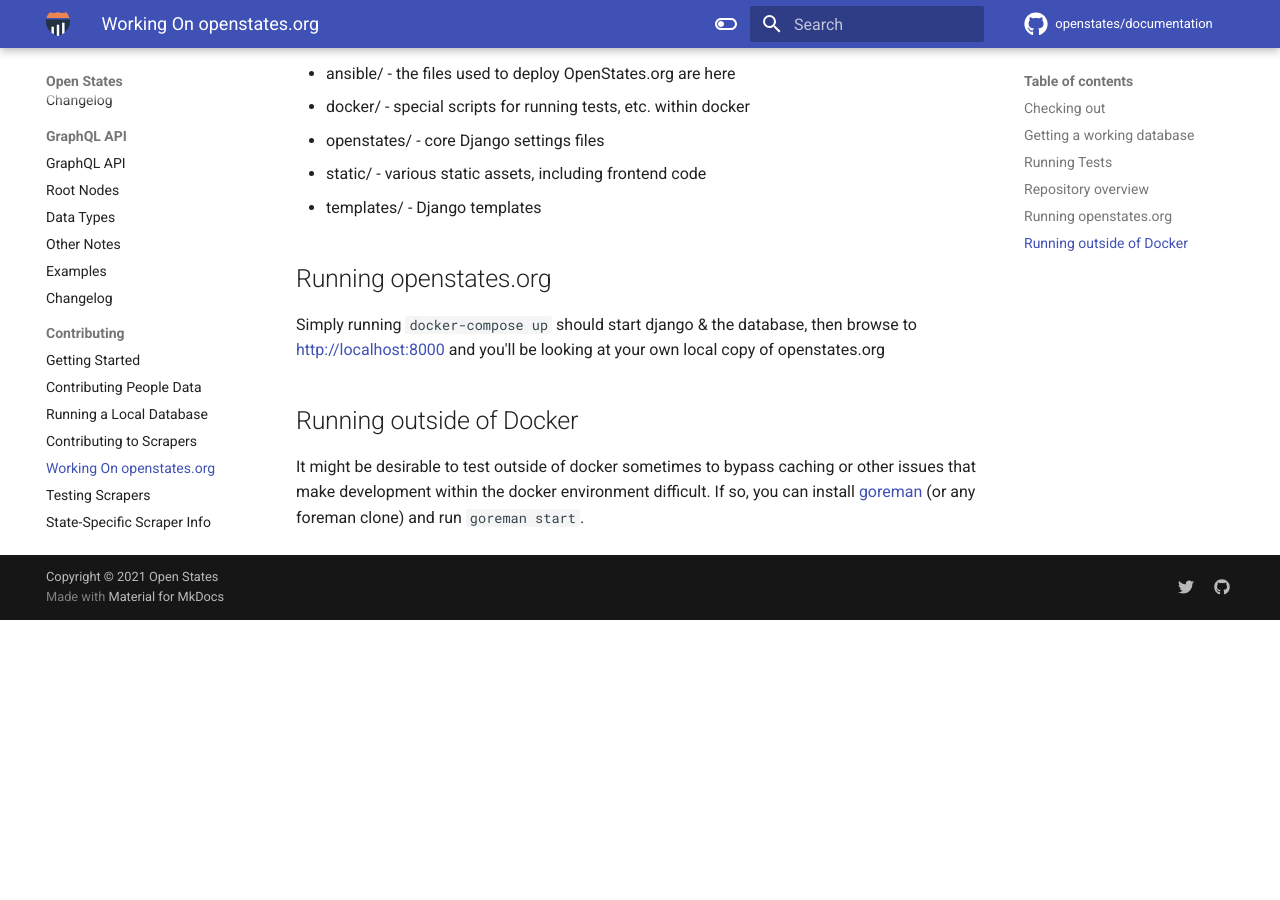
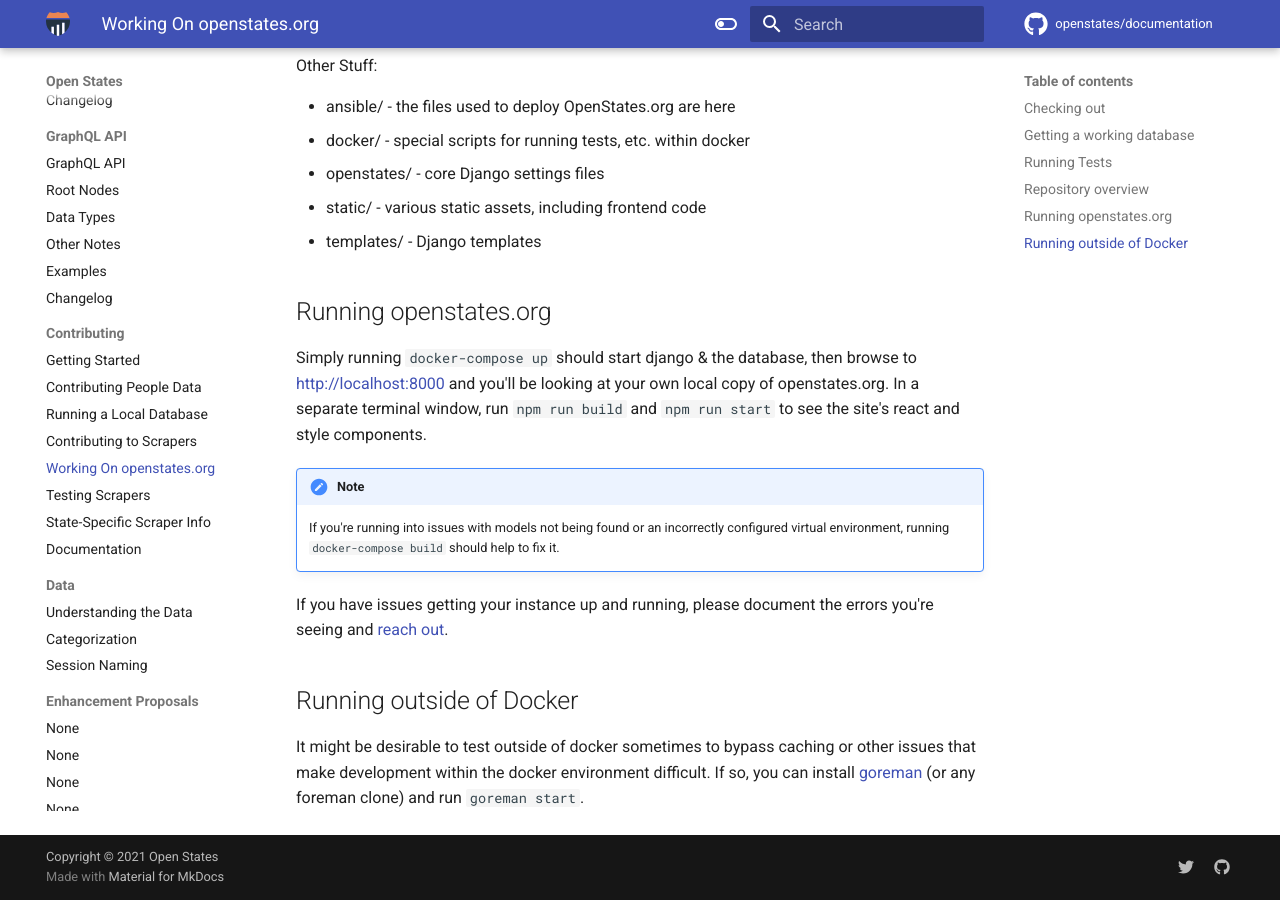
Before and after one commit to openstates/documentation, an MkDocs documentation site: the page built from docs/contributing/openstates-org.md, in a window 1280 px wide and 900 px high, scrolled down 1465 px. Built offline with MkDocs 1.6.1 and Material for MkDocs 9.7.7, drawn with Linux system fonts in a browser that asks for light colours; comment, search, counter and statistics services are not loaded; before the commit the page ends 2085 px from its top, so only the background shows below that; some of the changed text lies outside the part shown.

Commit message:
update documentation to touch on things we ran into with hackathon

```diff
--- a/docs/contributing/openstates-org.md
+++ b/docs/contributing/openstates-org.md
@@ -7,15 +7,16 @@
 
 Fork and clone the openstates.org repository:
 
--   Visit <https://github.com/openstates/openstates.org> and click the
+- Visit <https://github.com/openstates/openstates.org> and click the
     'Fork' button.
 
--   Clone your fork using your tool of choice or the command line:
+- Clone your fork using your tool of choice or the command line:
 
         $ git clone git@github.com:yourname/openstates.org.git
         Cloning into 'openstates.org'...
 
--   And remember to `install pre-commit <pre-commit>`:
+- Be sure to run `poetry install` to fetch the correct version of dependencies.
+- And remember to `install pre-commit <pre-commit>`:
 
         $ pre-commit install
         pre-commit installed at .git/hooks/pre-commit
@@ -63,7 +64,16 @@
 
 Simply running `docker-compose up` should start django & the database,
 then browse to <http://localhost:8000> and you'll be looking at your
-own local copy of openstates.org
+own local copy of openstates.org. In a separate terminal window, run `npm run build` and `npm run start` to see the
+site's react and style components.
+
+!!! note
+
+    If you're running into issues with models not being found or an incorrectly configured virtual environment, running
+    `docker-compose build` should help to fix it.
+
+If you have issues getting your instance up and running, please document the
+errors you're seeing and [reach out](../index.md#communication).
 
 ## Running outside of Docker
 
```
Also changed, not shown: docs/contributing/index.md (+2 -1 lines), docs/contributing/scrapers.md (+5 -3 lines).
